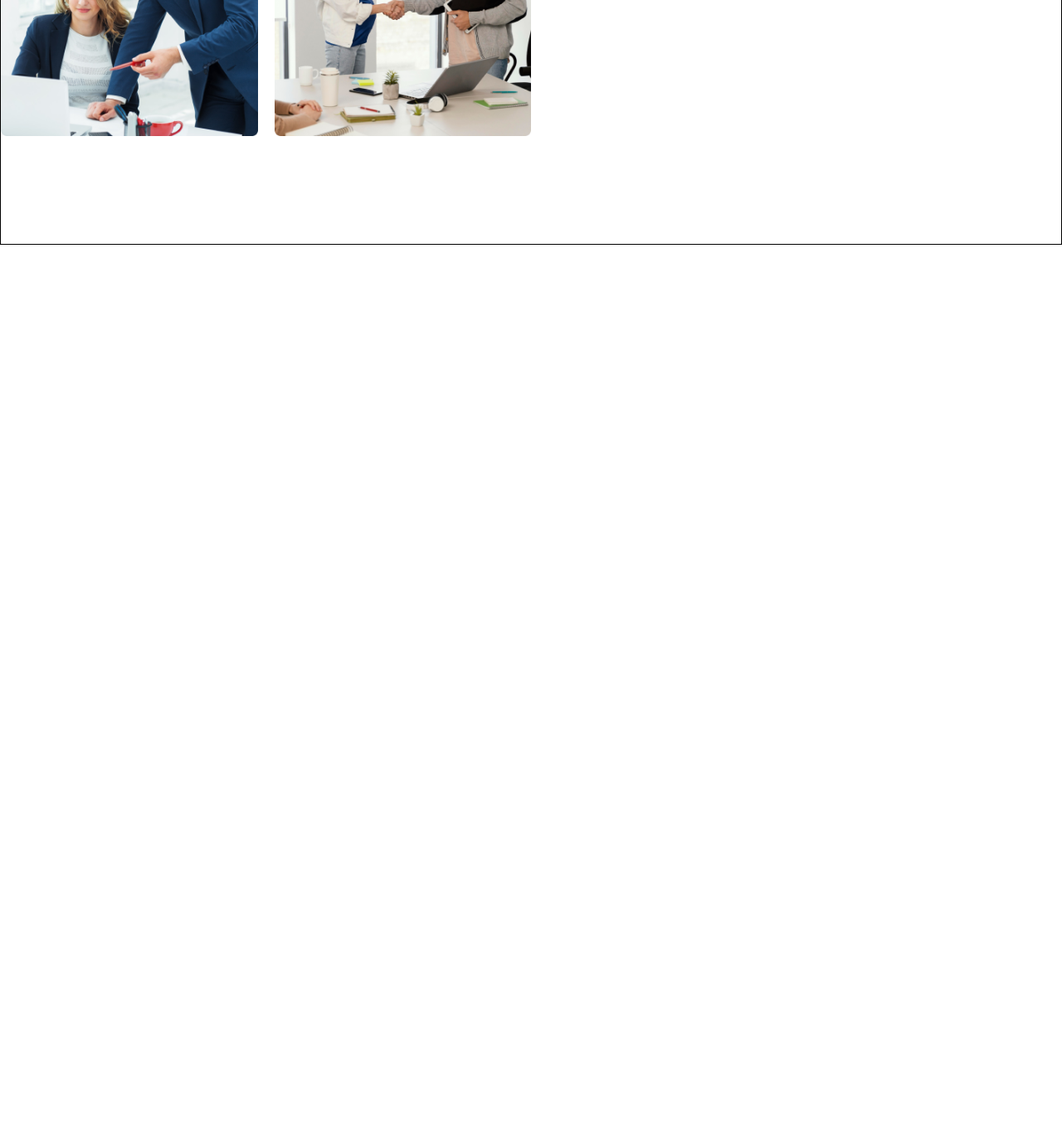
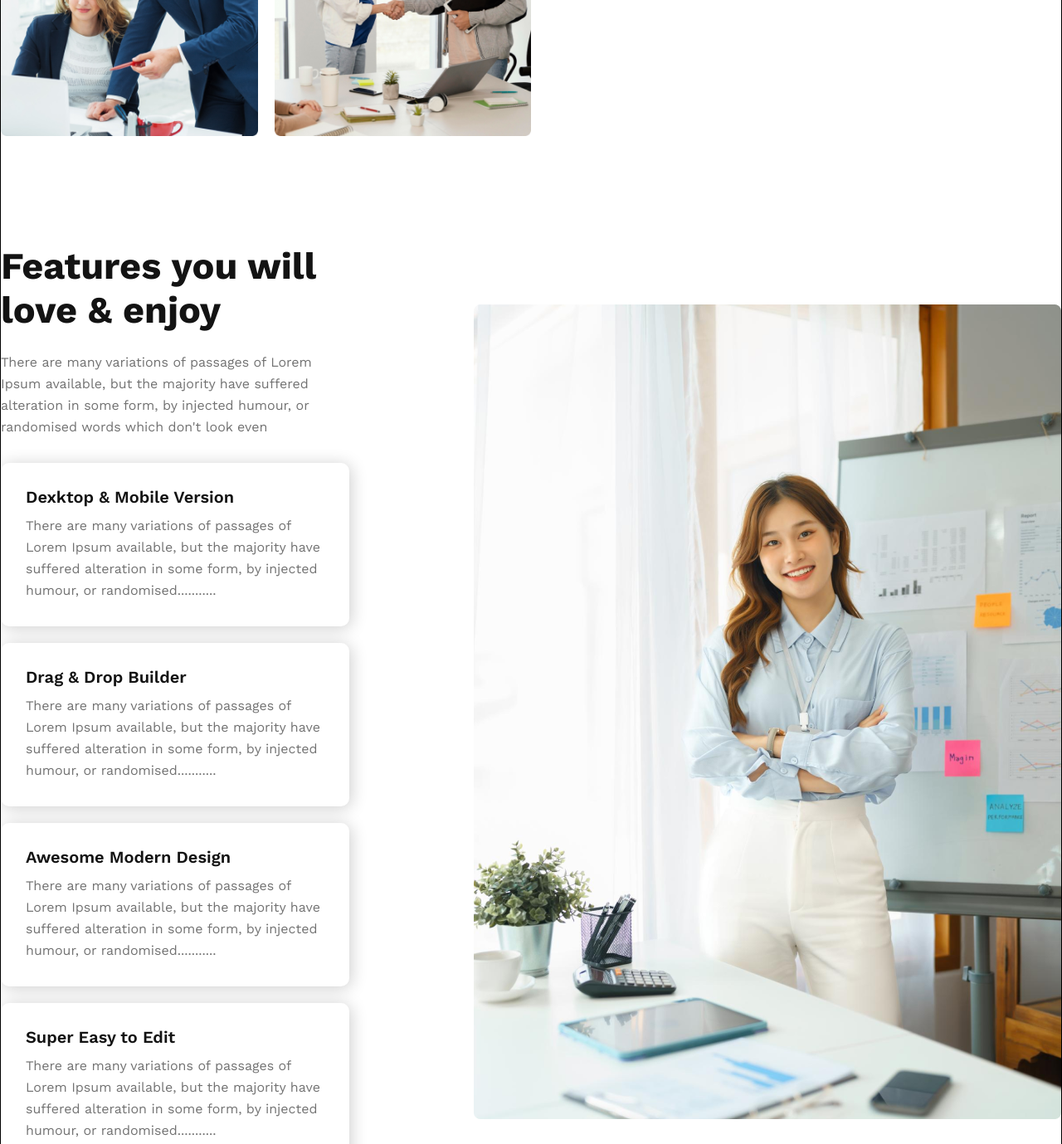
Before and after one commit to mehedi9868/G3-Architects, a plain HTML site: page index.html in a window 1280 px wide. Shown: the part 1863-3242 px from the top of the page at 83% size. Before the commit the page ends 2158 px from the top, so only its background shows below. Drawn offline with nearby package versions, Linux system fonts and the light colour scheme.

Commit message:
features you will like section added

```diff
--- a/index.html
+++ b/index.html
@@ -42,7 +42,7 @@
             </section>
         </div>
     </header>
-    <!-- features section start -->
+    <!-- quick features section start -->
     <section class="features-section">
         <div class="img-container">
             <img src="./images/team1.png" alt="">
@@ -61,7 +61,46 @@
             <button class="explore-btn">Explore More</button>
         </div>
     </section>
-    <!-- features section end -->
+    <!-- quick features section end -->
+
+    <!-- features you will love section start -->
+    <section class="features-list-section">
+        <div class="feature-list-container">
+            <h2 class="heading">Features you will <br>
+                love & enjoy</h2>
+            <p class="details">There are many variations of passages of Lorem Ipsum available, but the majority have
+                suffered alteration
+                in some form, by injected humour, or randomised words which don't look even</p>
+            <div class="feature">
+                <h3 class="sub-heading">Dexktop & Mobile Version</h3>
+                <p class="sub-details">There are many variations of passages of Lorem Ipsum available, but the majority
+                    have suffered
+                    alteration in some form, by injected humour, or randomised...........</p>
+            </div>
+            <div class="feature">
+                <h3 class="sub-heading">Drag & Drop Builder</h3>
+                <p class="sub-details">There are many variations of passages of Lorem Ipsum available, but the majority
+                    have suffered
+                    alteration in some form, by injected humour, or randomised...........</p>
+            </div>
+            <div class="feature">
+                <h3 class="sub-heading">Awesome Modern Design</h3>
+                <p class="sub-details">There are many variations of passages of Lorem Ipsum available, but the majority
+                    have suffered
+                    alteration in some form, by injected humour, or randomised...........</p>
+            </div>
+            <div class="feature">
+                <h3 class="sub-heading">Super Easy to Edit</h3>
+                <p class="sub-details">There are many variations of passages of Lorem Ipsum available, but the majority
+                    have suffered
+                    alteration in some form, by injected humour, or randomised...........</p>
+            </div>
+        </div>
+        <div class="img-section">
+            <img src="./images/architect.png" alt="">
+        </div>
+    </section>
+    <!-- features you will love section end -->
 
 </body>
 
--- a/style.css
+++ b/style.css
@@ -154,6 +154,61 @@ nav {
     margin-bottom: 32px;
 }
 
+/* features you will love section css */
+.features-list-section {
+    max-width: 1440px;
+    display: flex;
+    justify-content: space-between;
+    align-items: center;
+    gap: 150px;
+    margin: auto;
+    margin-bottom: 130px;
+
+}
+
+.feature-list-container {
+    width: 50%;
+}
+
+.feature-list-container>.heading {
+    font-weight: 700;
+    font-size: 45px;
+    line-height: 53px;
+    color: #131313;
+    margin-bottom: 24px;
+}
+
+.feature-list-container>.details {
+    font-size: 16px;
+    line-height: 26px;
+    color: #727272;
+    margin-bottom: 30px;
+
+}
+
+.feature {
+    box-shadow: 2px 2px 20px rgba(0, 0, 0, 0.2);
+    padding: 30px;
+    margin-bottom: 20px;
+    border: none;
+    border-radius: 10px;
+
+}
+
+.sub-heading {
+    font-weight: 600;
+    font-size: 20px;
+    line-height: 23px;
+    color: #131313;
+    margin-bottom: 10px;
+}
+
+.sub-details {
+    font-size: 16px;
+    line-height: 26px;
+    color: #727272;
+}
+
 /* for small devices */
 @media screen and (max-width:576px) {
     header {
```
